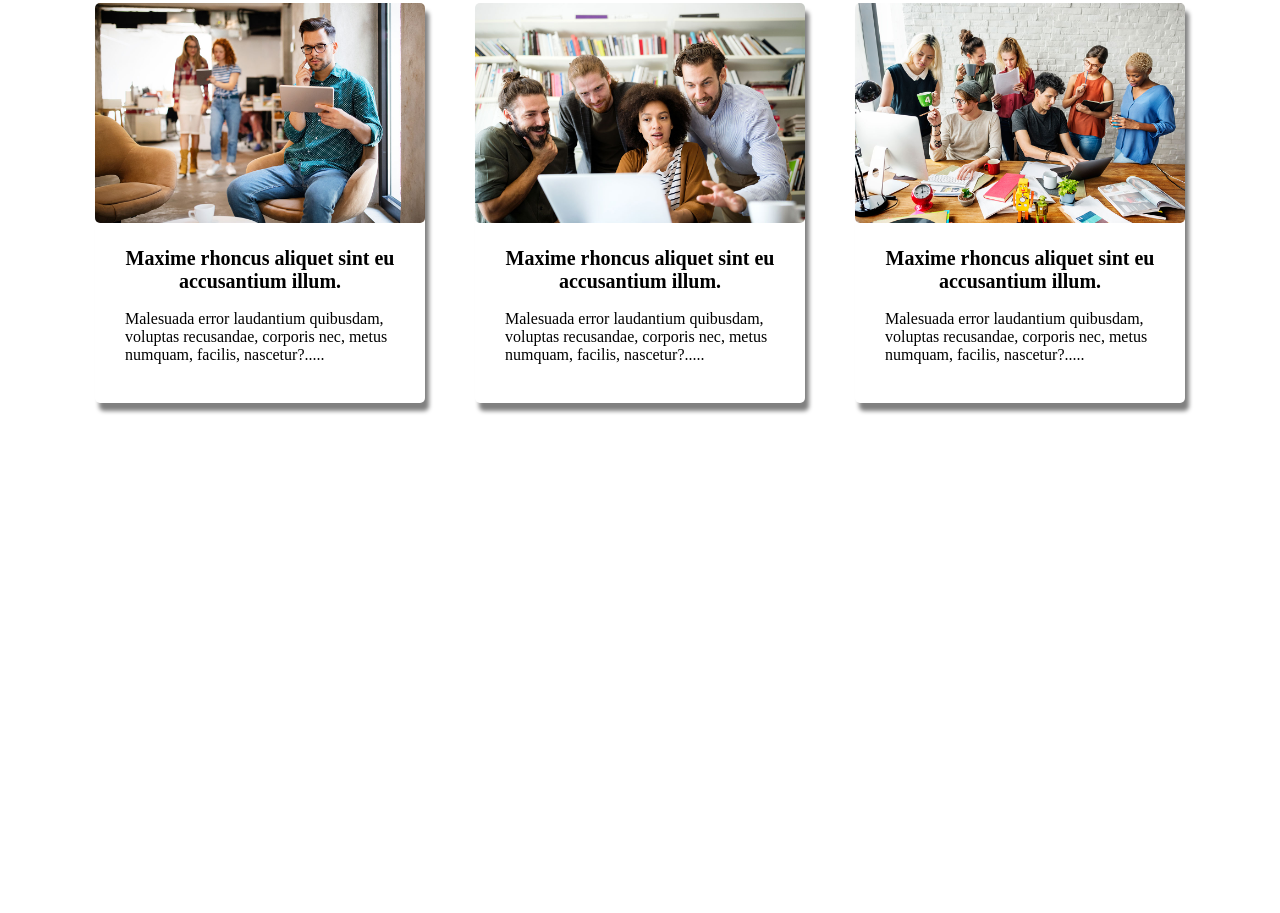
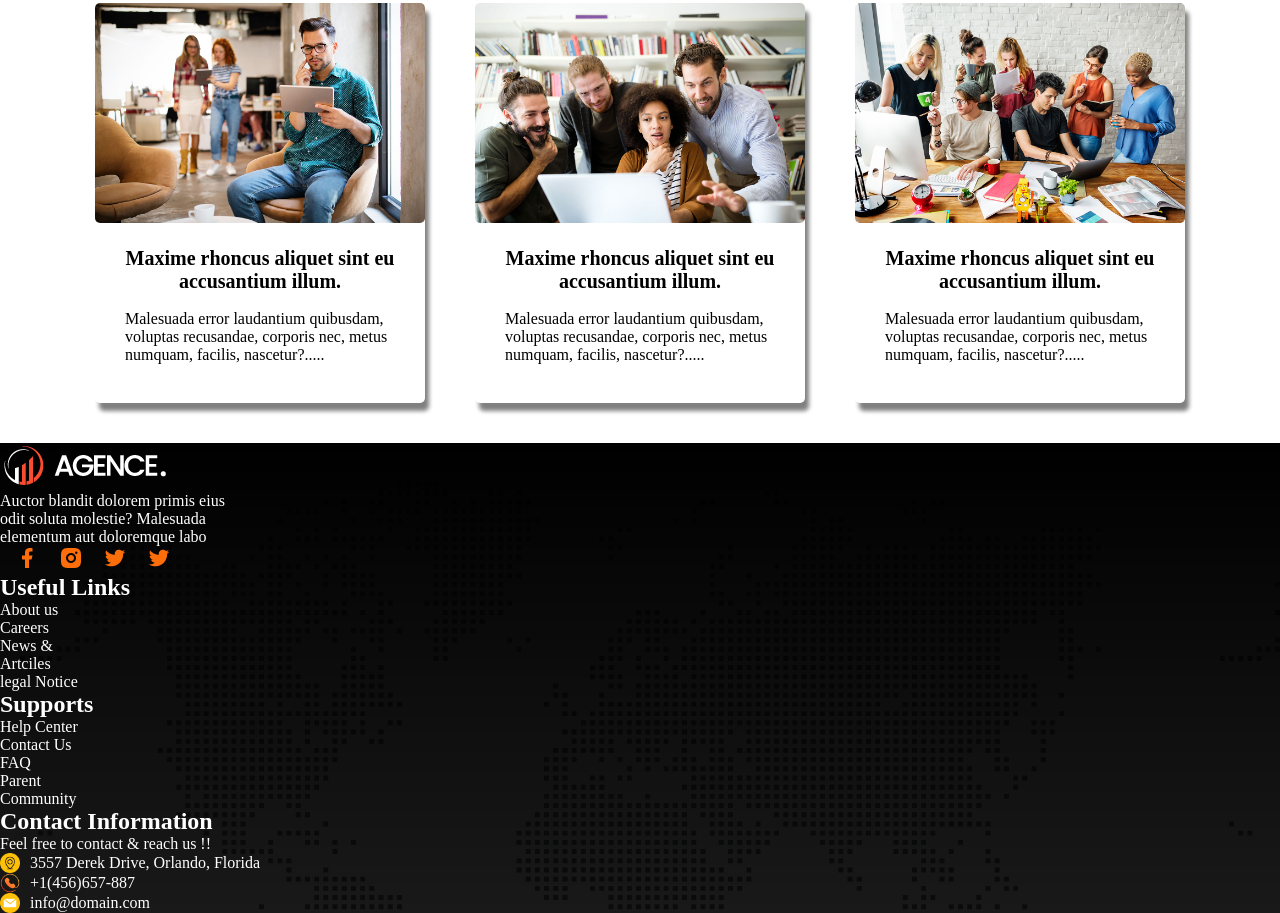
Before and after one commit to Tuhin-Reza/digital-agency, a plain HTML site: page index.html in a window 1280 px wide. Shown: the part 2154-3067 px from the top of the page. Before the commit the page ends 2597 px from the top, so only its background shows below. Drawn offline with Linux system fonts and the light colour scheme.

Commit message:
footer-start

```diff
--- a/index.html
+++ b/index.html
@@ -120,35 +120,92 @@
             <section id="blog">
                 <div class="blog-heading">
                     <h1><span>Blog</span> & News From Us!</h1>
-                    <p>Sint nascetur facere, delectus conubia consequuntur, nonummy distinctio!    <br> Non officiis, id natus non nisl provident justo.</p>
+                    <p>Sint nascetur facere, delectus conubia consequuntur, nonummy distinctio! <br> Non officiis, id
+                        natus non nisl provident justo.</p>
                 </div>
                 <div class="blog-img">
                     <div class="card">
                         <img src="./asset/image/blog-1.jpg" alt="Bolg1 Image">
                         <h1>Maxime rhoncus aliquet sint eu accusantium illum.</h1>
                         <p>
-                        Malesuada error laudantium quibusdam, voluptas recusandae, corporis nec, metus numquam, facilis, nascetur?.....
+                            Malesuada error laudantium quibusdam, voluptas recusandae, corporis nec, metus numquam,
+                            facilis, nascetur?.....
                         </p>
                     </div>
                     <div class="card">
                         <img src="./asset/image/blog-2.jpg" alt="Bolg1 Image">
                         <h1>Maxime rhoncus aliquet sint eu accusantium illum.</h1>
                         <p>
-                        Malesuada error laudantium quibusdam, voluptas recusandae, corporis nec, metus numquam, facilis, nascetur?.....
+                            Malesuada error laudantium quibusdam, voluptas recusandae, corporis nec, metus numquam,
+                            facilis, nascetur?.....
                         </p>
                     </div>
                     <div class="card">
                         <img src="./asset/image/blog-3.jpg" alt="Bolg1 Image">
                         <h1>Maxime rhoncus aliquet sint eu accusantium illum.</h1>
                         <p>
-                        Malesuada error laudantium quibusdam, voluptas recusandae, corporis nec, metus numquam, facilis, nascetur?.....
+                            Malesuada error laudantium quibusdam, voluptas recusandae, corporis nec, metus numquam,
+                            facilis, nascetur?.....
                         </p>
                     </div>
                 </div>
             </section>
         </article>
     </main>
-    <footer>
+    <footer id="footer">
+        <div class="footer-container">
+            <div class="footer-container-column">
+                <img src="./asset/logo/logo.png" alt="Logo" class="footer-heading">
+                <p>Auctor blandit dolorem primis eius <br> odit soluta molestie? Malesuada <br> elementum aut doloremque
+                    labo</p>
+                <div class="social-link">
+                    <ul>
+                        <li><a href="#"> <img src="./asset/logo/facebook.png" alt="facebook"> </a></li>
+                        <li><a href="#"> <img src="./asset/logo/insta.png" alt="instragram"> </a></li>
+                        <li><a href="#"> <img src="./asset/logo/twitter.png" alt="twitter"> </a></li>
+                        <li><a href="#"> <img src="./asset/logo/twitter.png" alt="twitter"> </a></li>
+                    </ul>
+                </div>
+            </div>
+            <div class="footer-container-column">
+                <h2>Useful Links</h2>
+                <ul>
+                    <li>About us</li>
+                    <li>Careers </li>
+                    <li>News &</li>
+                    <li>Artciles</li>
+                    <li>legal Notice</li>
+                </ul>
+            </div>
+            <div class="footer-container-column">
+                <h2>Supports</h2>
+                <ul>
+                    <li>Help Center</li>
+                    <li>Contact Us</li>
+                    <li>FAQ</li>
+                    <li>Parent</li>
+                    <li>Community</li>
+                </ul>
+            </div>
+            <div class="footer-container-column">
+                <h2>Contact Information</h2>
+                <div class="footer-contact">
+                    <p>Feel free to contact & reach us !!</p>
+                    <div class="footer-contact-list">
+                        <img src="./asset/logo/location.png" alt="">
+                        <p>3557 Derek Drive, Orlando, Florida</p>
+                    </div>
+                    <div class="footer-contact-list">
+                        <img src="./asset/logo/contact.png" alt="">
+                        <p>+1(456)657-887</p>
+                    </div>
+                    <div class="footer-contact-list">
+                        <img src="./asset/logo/email.png" alt="">
+                        <p>info@domain.com</p>
+                    </div>
+                </div>
+            </div>
+        </div>
 
     </footer>
 
--- a/styles/style.css
+++ b/styles/style.css
@@ -297,3 +297,32 @@
     justify-content: center;
     gap: 50px;
 }
+
+
+/* ------------footer----------- */
+#footer{
+    background-image: url(../asset/image/footer-bg.png), linear-gradient(rgba(0, 0, 0, 1), rgba(0, 0, 0, 0.9));
+    background-blend-mode: overlay;
+    color: white;
+}
+.social-link>ul{
+    margin-left: 15px;
+    display: flex;
+    list-style-type: none;
+    gap:20px;
+}
+/* .footer-container-column>p{
+    padding-bottom: 25px;
+    line-height: 25px;
+} */
+
+
+
+.footer-contact-list>img{
+width: 20px;
+}
+.footer-contact-list{
+    display: flex;
+    align-items: center;
+    gap: 10px;
+}
```
Also changed, not shown: asset/logo/contact.png (added), asset/logo/email.png (added), asset/logo/facebook.png (added), asset/logo/insta.png (added), asset/logo/location.png (added), asset/logo/twitter.png (added). Lines whose indentation alone changed are shown as unchanged.
